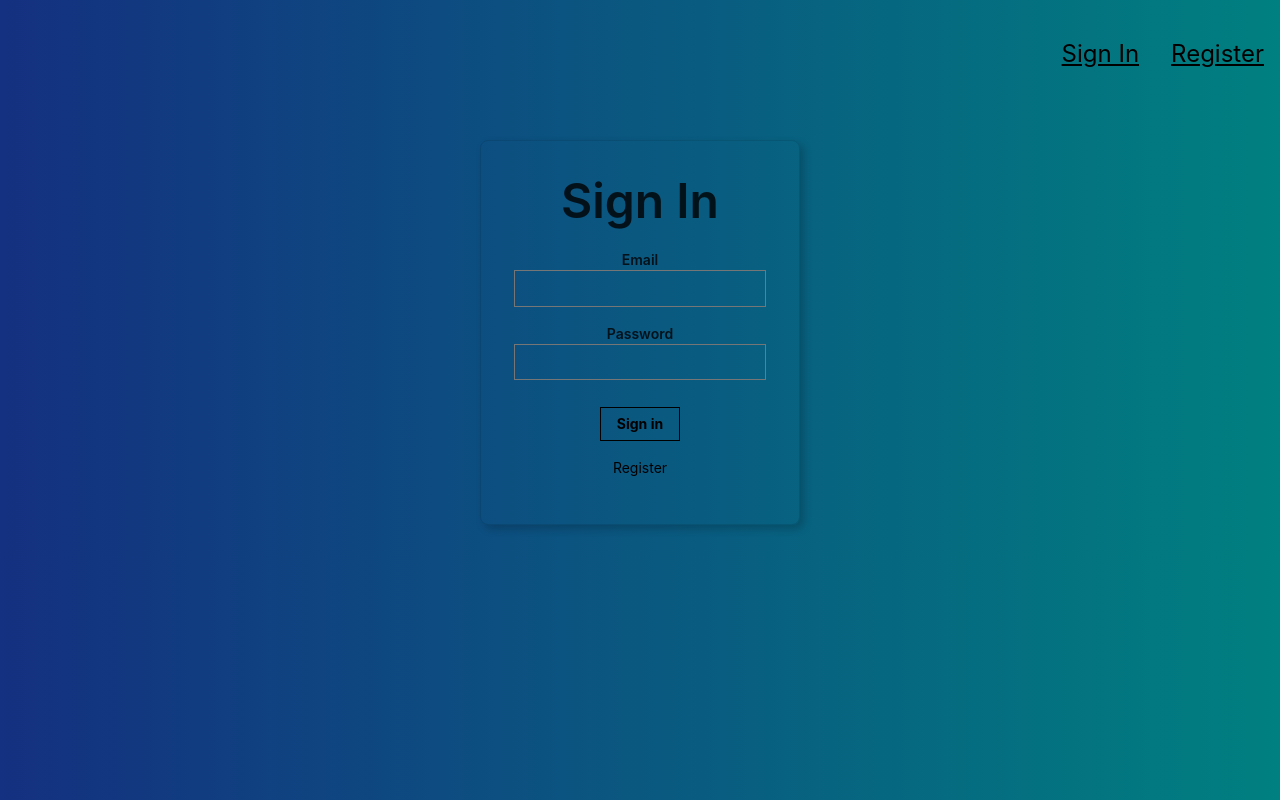
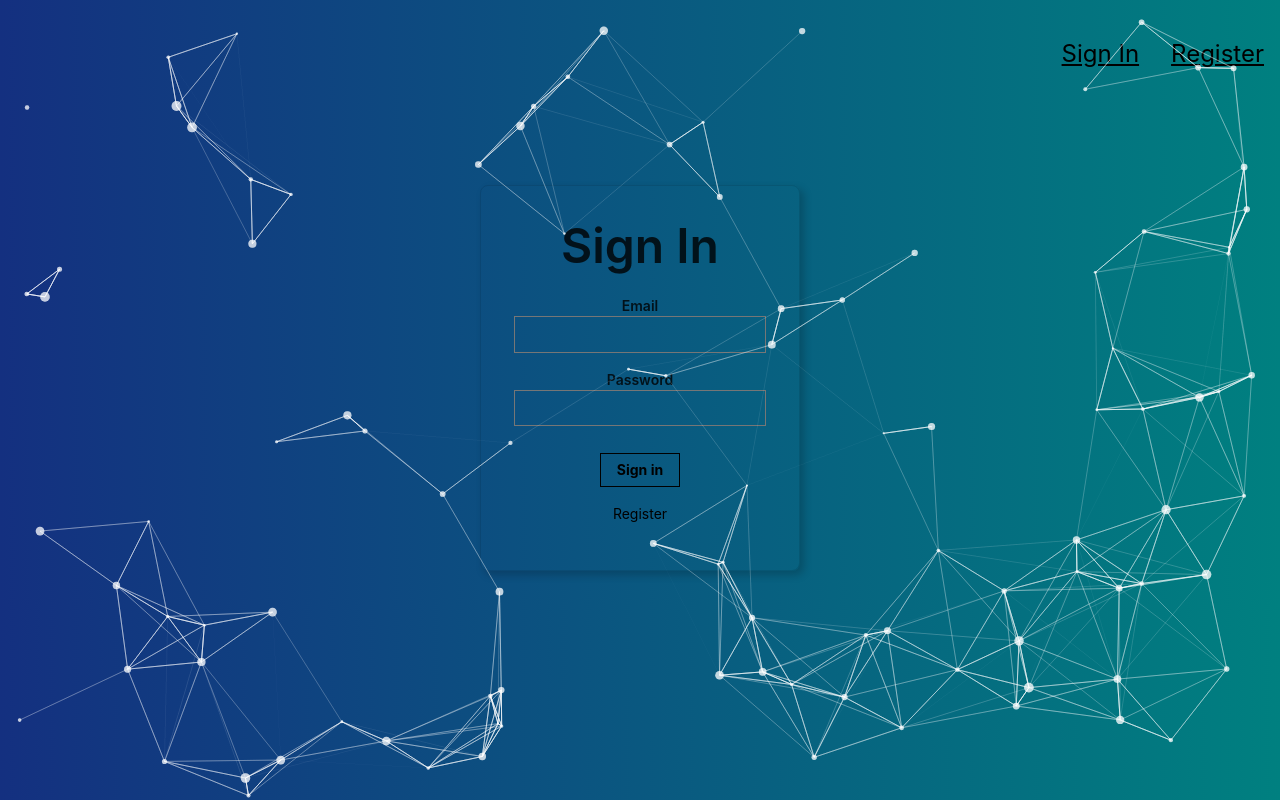
Before and after one commit to smasher44/projectX, a React (Create React App) app: page / in a window 1280 px wide. Built offline with nearby package versions, Linux system fonts and the light colour scheme.

Commit message:
Added particles js

```diff
--- a/package.json
+++ b/package.json
@@ -10,8 +10,10 @@
     "react-dom": "^17.0.2",
     "react-redux": "^7.2.6",
     "react-scripts": "4.0.3",
+    "react-tsparticles": "^1.37.3",
     "redux": "^4.1.2",
     "tachyons": "^4.12.0",
+    "tsparticles": "^1.37.3",
     "web-vitals": "^1.1.2"
   },
   "scripts": {
--- a/public/index.html
+++ b/public/index.html
@@ -28,7 +28,8 @@
   </head>
   <body>
     <noscript>You need to enable JavaScript to run this app.</noscript>
-    <div id="root"></div>
+    <div id="tsparticles"></div>
+    <div id="root" ></div>
     <!--
       This HTML file is a template.
       If you open it directly in the browser, you will see an empty page.
@@ -39,5 +40,4 @@
       To begin the development, run `npm start` or `yarn start`.
       To create a production bundle, use `npm run build` or `yarn build`.
     -->
-  </body>
 </html>
--- a/src/components/Navigation/Navigation.js
+++ b/src/components/Navigation/Navigation.js
@@ -1,10 +1,78 @@
 import React from 'react';
 import './Navigation.css';
+import Particles from "react-tsparticles";
+
+const particlesOptions = {
+    fpsLimit: 90,
+    interactivity: {
+      events: {
+        onClick: {
+          enable: true,
+          // mode: "push",
+        },
+        resize: true,
+      },
+      modes: {
+        bubble: {
+          distance: 400,
+          duration: 5,
+          opacity: 0.8,
+          size: 70,
+        },
+        push: {
+          quantity: 3,
+        },
+
+      },
+    },
+    particles: {
+      color: {
+        value: "#ffffff",
+      },
+      links: {
+        color: "#ffffff",
+        distance: 150,
+        enable: true,
+        opacity: 0.5,
+        width: 1,
+      },
+      collisions: {
+        enable: false,
+      },
+      move: {
+        direction: "none",
+        enable: true,
+        outMode: "bounce",
+        random: false,
+        speed: 1,
+        straight: false,
+      },
+      number: {
+        density: {
+          enable: true,
+          value_area: 800,
+        },
+        value: 80,
+      },
+      opacity: {
+        value: 0.5,
+      },
+      shape: {
+        type: "circle",
+      },
+      size: {
+        random: true,
+        value: 5,
+      },
+    },
+    detectRetina: true,
+  }
 
 export const Navigation = ({ onRouteChange, isSignedIn }) => {
     if(isSignedIn){
         return(
             <nav className="Navigation">
+            <Particles id="tsparticles" options={particlesOptions} />
             <p onClick={() => onRouteChange('signout')}
                className = 'f3 link dim black underline pa3 pointer'>Sign Out</p>
             </nav>
@@ -12,6 +80,7 @@ export const Navigation = ({ onRouteChange, isSignedIn }) => {
     } else {
         return(
             <nav className="Navigation">
+            <Particles id="tsparticles" options={particlesOptions} />
             <p onClick={() => onRouteChange('signin')}
                className = 'f3 link dim black underline pa3 pointer'>Sign In</p>
             <p onClick={() => onRouteChange('register')}
@@ -20,25 +89,3 @@ export const Navigation = ({ onRouteChange, isSignedIn }) => {
         );
     }
 }
-
-/*
-const Navigation = ({ onRouteChange, isSignedIn }) => {
-    if(isSignedIn){
-        return(
-            <nav style = {{display: 'flex', justifyContent: 'flex-end'}}>
-            <p onClick={() => onRouteChange('signout')}
-               className = 'f3 link dim black underline pa3 pointer'>Sign Out</p>
-            </nav>
-        );
-    } else {
-        return(
-            <nav style = {{display: 'flex', justifyContent: 'flex-end'}}>
-            <p onClick={() => onRouteChange('signin')}
-               className = 'f3 link dim black underline pa3 pointer'>Sign In</p>
-            <p onClick={() => onRouteChange('register')}
-               className = 'f3 link dim black underline pa3 pointer'>Register</p>
-            </nav>
-        );
-    }
-}
- */
--- a/src/containers/App.js
+++ b/src/containers/App.js
@@ -7,11 +7,10 @@ import {robots} from './robots'; // robots are not default to be exported
 import SearchBox from '../components/robofriends/SearchBox';
 import Scroll from '../components/robofriends/Scroll';
 import ErrorBoundry from '../components/robofriends/ErrorBoundry';
-
 import './App.css';
-
 import { setSearchField } from '../actions'; // returns a object
 import { connect } from 'react-redux';
+
 
 
 class App extends Component {
@@ -50,8 +49,9 @@ class App extends Component {
         { route === 'home' ?
           (
             !robots.length ?
-            <h1>Loading Please Wait</h1>:
+            <h1>Something went wrong Please Wait</h1>:
             (
+
               <div className='tc'>
                     <h1 className='f2'>RoboFriends</h1>
                     <SearchBox onsearchChange={onsearchChange}/>
@@ -60,7 +60,9 @@ class App extends Component {
                           <CardList robots={filteredRobots}/>
                        </ErrorBoundry>
                     </Scroll>
+
               </div>
+
             )
            )
            :
```
Also changed, not shown: 1 other file (tests, documents, lock files or other folders).
